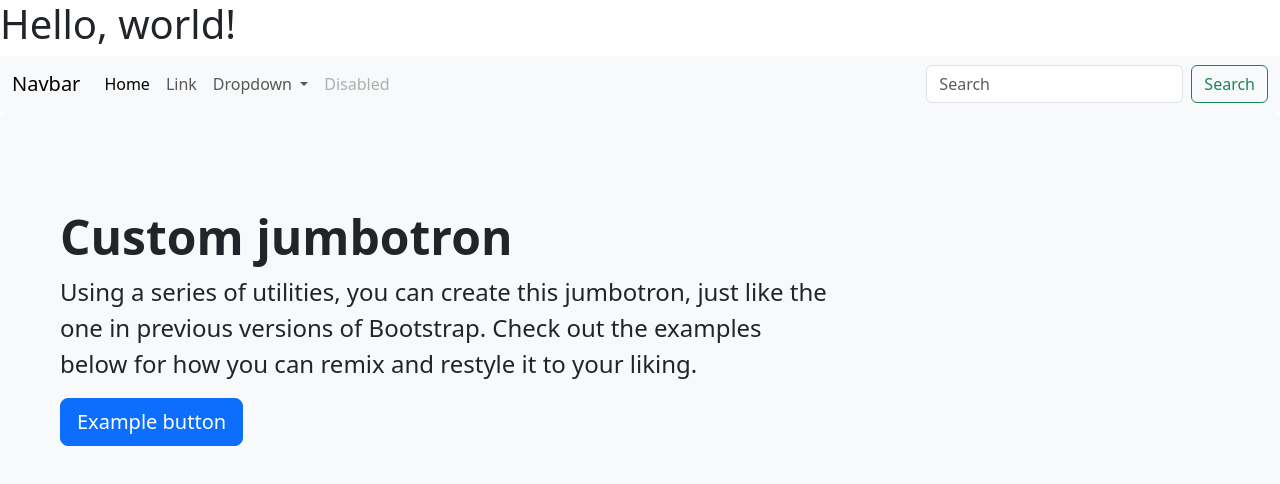
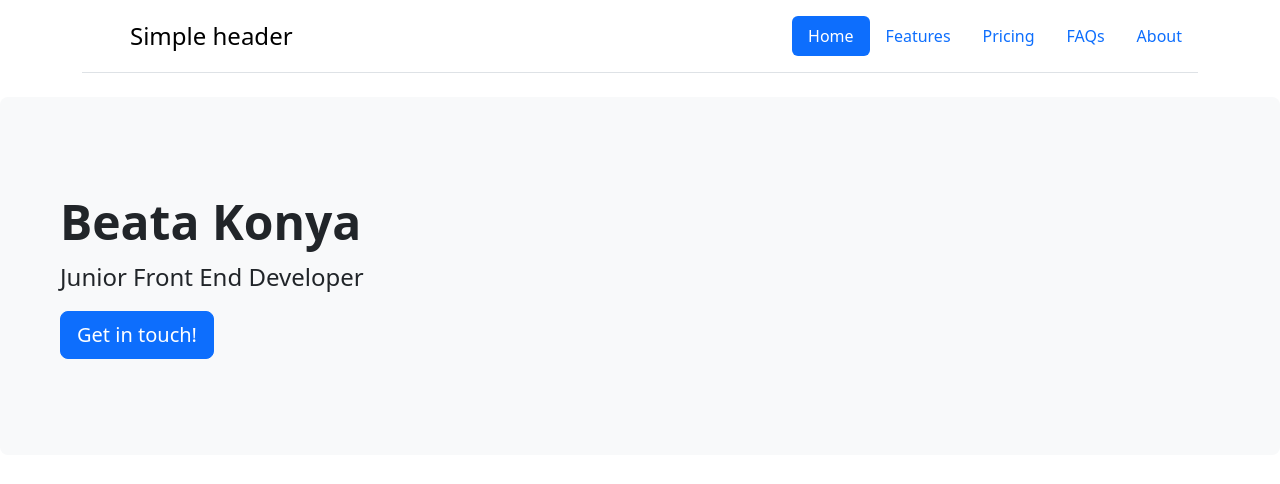
Before and after one commit to beatak777/Bootstrap-Portfolio, a plain HTML site: page index.html in a window 1280 px wide. Drawn offline with nearby package versions, Linux system fonts and the light colour scheme.

Commit message:
changed navbar to a simple nav with a header

```diff
--- a/index.html
+++ b/index.html
@@ -2,24 +2,39 @@
 <html lang="en">
 
 <head>
-<!-- Required meta tags -->
+    <!-- Required meta tags -->
     <meta charset="utf-8">
     <meta name="viewport" content="width=device-width, initial-scale=1">
 
     <!-- Bootstrap CSS -->
-    <link href="https://cdn.jsdelivr.net/npm/bootstrap@5.3.2/dist/css/bootstrap.min.css" rel="stylesheet" integrity="sha384-T3c6CoIi6uLrA9TneNEoa7RxnatzjcDSCmG1MXxSR1GAsXEV/Dwwykc2MPK8M2HN" crossorigin="anonymous">
+    <link href="https://cdn.jsdelivr.net/npm/bootstrap@5.3.2/dist/css/bootstrap.min.css" rel="stylesheet"
+        integrity="sha384-T3c6CoIi6uLrA9TneNEoa7RxnatzjcDSCmG1MXxSR1GAsXEV/Dwwykc2MPK8M2HN" crossorigin="anonymous">
     <link rel="stylesheet" href="../bootstrap-portfolio/assets/css/style.css">
+
     <title>Beata Konya's Bootstrap Portfolio</title>
 </head>
 
 <body>
-    <h1>Hello, world!</h1>
+    <!--Header and Navigation -->
+    <div class="container">
+        <header class="d-flex flex-wrap justify-content-center py-3 mb-4 border-bottom">
+          <a href="/" class="d-flex align-items-center mb-3 mb-md-0 me-md-auto link-body-emphasis text-decoration-none">
+            <svg class="bi me-2" width="40" height="32"><use xlink:href="#bootstrap"/></svg>
+            <span class="fs-4">Simple header</span>
+          </a>
 
-
-    <!-- Navigation -->
-    <nav class="navbar navbar-expand-lg bg-body-tertiary">
+          <ul class="nav nav-pills">
+            <li class="nav-item"><a href="#" class="nav-link active" aria-current="page">Home</a></li>
+            <li class="nav-item"><a href="#" class="nav-link">Features</a></li>
+            <li class="nav-item"><a href="#" class="nav-link">Pricing</a></li>
+            <li class="nav-item"><a href="#" class="nav-link">FAQs</a></li>
+            <li class="nav-item"><a href="#" class="nav-link">About</a></li>
+          </ul>
+        </header>
+      </div>
+    <!-- <nav class="navbar navbar-expand-lg bg-body-tertiary">
         <div class="container-fluid">
-            <a class="navbar-brand" href="#">Navbar</a>
+            <a class="navbar-brand" href="#">Beata Konya</a>
             <button class="navbar-toggler" type="button" data-bs-toggle="collapse"
                 data-bs-target="#navbarSupportedContent" aria-controls="navbarSupportedContent" aria-expanded="false"
                 aria-label="Toggle navigation">
@@ -28,10 +43,10 @@
             <div class="collapse navbar-collapse" id="navbarSupportedContent">
                 <ul class="navbar-nav me-auto mb-2 mb-lg-0">
                     <li class="nav-item">
-                        <a class="nav-link active" aria-current="page" href="#">Home</a>
+                        <a class="nav-link active" aria-current="page" href="#">My Projects</a>
                     </li>
                     <li class="nav-item">
-                        <a class="nav-link" href="#">Link</a>
+                        <a class="nav-link" href="#">Github</a>
                     </li>
                     <li class="nav-item dropdown">
                         <a class="nav-link dropdown-toggle" href="#" role="button" data-bs-toggle="dropdown"
@@ -57,17 +72,25 @@
                 </form>
             </div>
         </div>
-    </nav>
+    </nav> -->
 
     <!-- Hero Section -->
 
     <div class="p-5 mb-4 bg-body-tertiary rounded-3">
         <div class="container-fluid py-5">
-          <h1 class="display-5 fw-bold">Custom jumbotron</h1>
-          <p class="col-md-8 fs-4">Using a series of utilities, you can create this jumbotron, just like the one in previous versions of Bootstrap. Check out the examples below for how you can remix and restyle it to your liking.</p>
-          <button class="btn btn-primary btn-lg" type="button">Example button</button>
+            <h1 class="display-5 fw-bold">Beata Konya</h1>
+            <p class="col-md-8 fs-4">Junior Front End Developer</p>
+            <button class="btn btn-primary btn-lg" type="button">Get in touch!</button>
         </div>
-      </div>
+    </div>
+
+    <!-- Work Section -->
+
+    <!-- About Me -->
+    <!-- Footer -->
+<footer>
+
+</footer>
 </body>
 
 </html>
```
